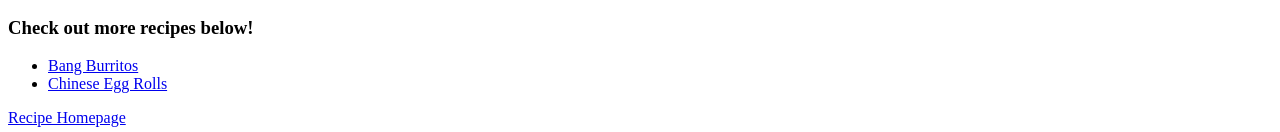
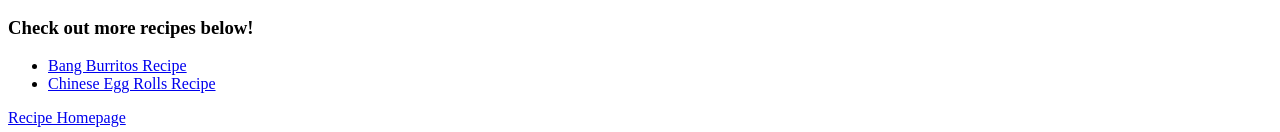
Before and after one commit to TruerroWild/odin-recipes, a plain HTML site: page recipes/pozole.html in a window 1280 px wide. Shown: the part 1944-2076 px from the top of the page. Drawn offline with Linux system fonts and the light colour scheme.

Commit message:
Renamed hyperlink recipe names to its proper name.

```diff
--- a/recipes/pozole.html
+++ b/recipes/pozole.html
@@ -81,8 +81,8 @@
 
     <h3>Check out more recipes below!</h3>
     <ul>
-        <li><a href="./bang-burrito.html">Bang Burritos</a></li>
-        <li><a href="./egg-rolls.html">Chinese Egg Rolls</a></li>
+        <li><a href="./bang-burrito.html">Bang Burritos Recipe</a></li>
+        <li><a href="./egg-rolls.html">Chinese Egg Rolls Recipe</a></li>
     </ul>
     <a href="../index.html">Recipe Homepage</a>
 </body>
```
